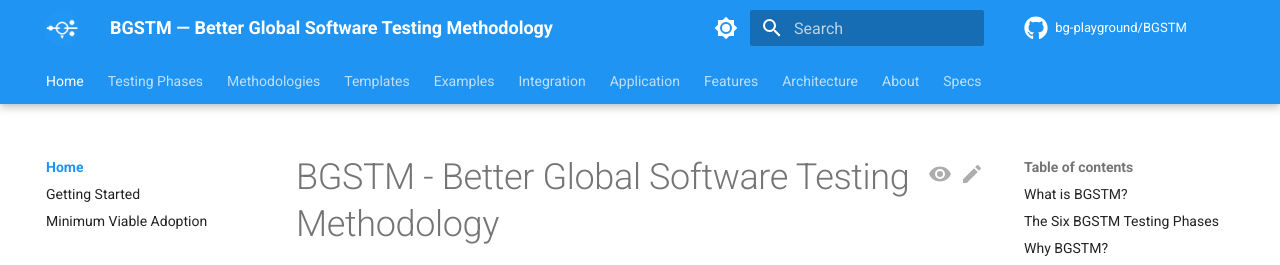
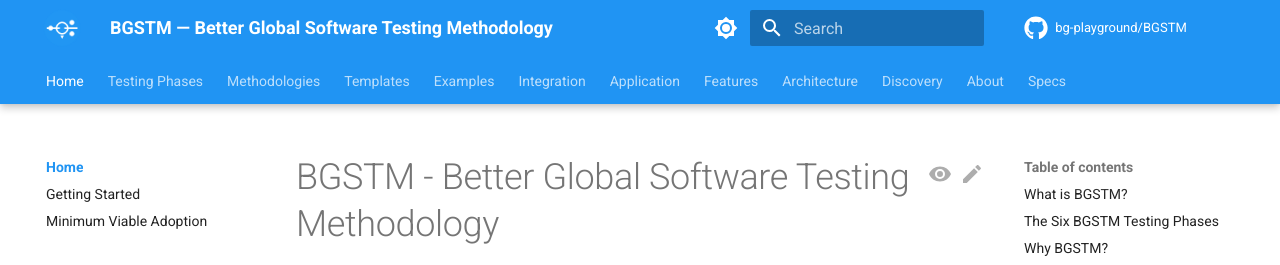
Before and after one commit to bg-playground/BGSTM, an MkDocs documentation site: the page built from docs/index.md, in a window 1280 px wide. Shown: the top 265 px of the page. Built offline with MkDocs 1.6.1 and Material for MkDocs 9.7.7, drawn with Linux system fonts in a browser that asks for light colours; comment, search, counter and statistics services are not loaded.

Commit message:
docs: add quality evidence discovery spec to MkDocs nav

```diff
--- a/mkdocs.yml
+++ b/mkdocs.yml
@@ -208,6 +208,9 @@
     - Implementation Summary: architecture/implementation-summary.md
     - Templates Directory Note: architecture/templates-directory-rename.md
 
+  - Discovery:
+    - Quality Evidence Model v0: discovery/quality-evidence-model-v0.md
+
   - About:
     - License: LICENSE.md
     - Contributing: CONTRIBUTING.md
```
